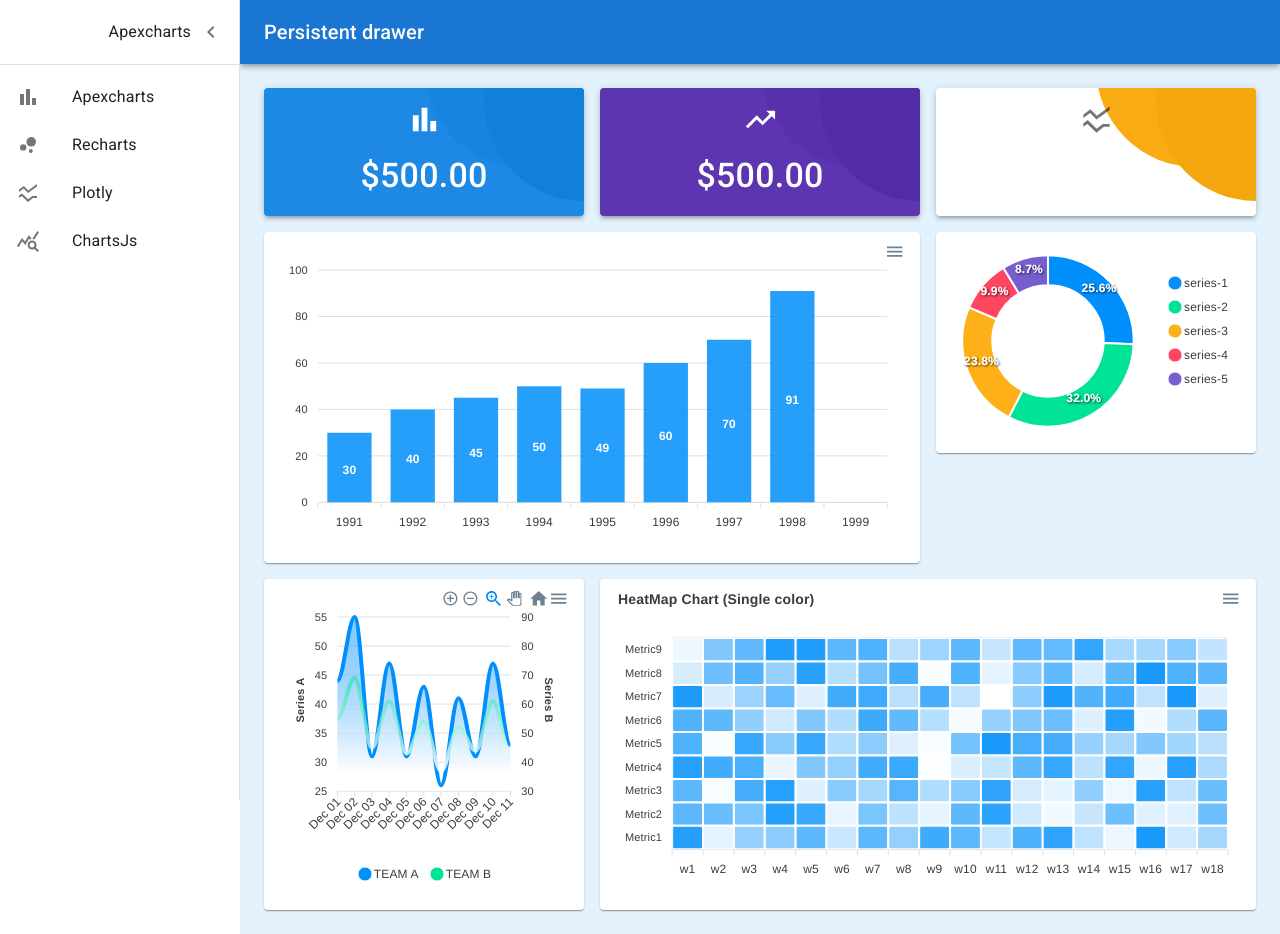
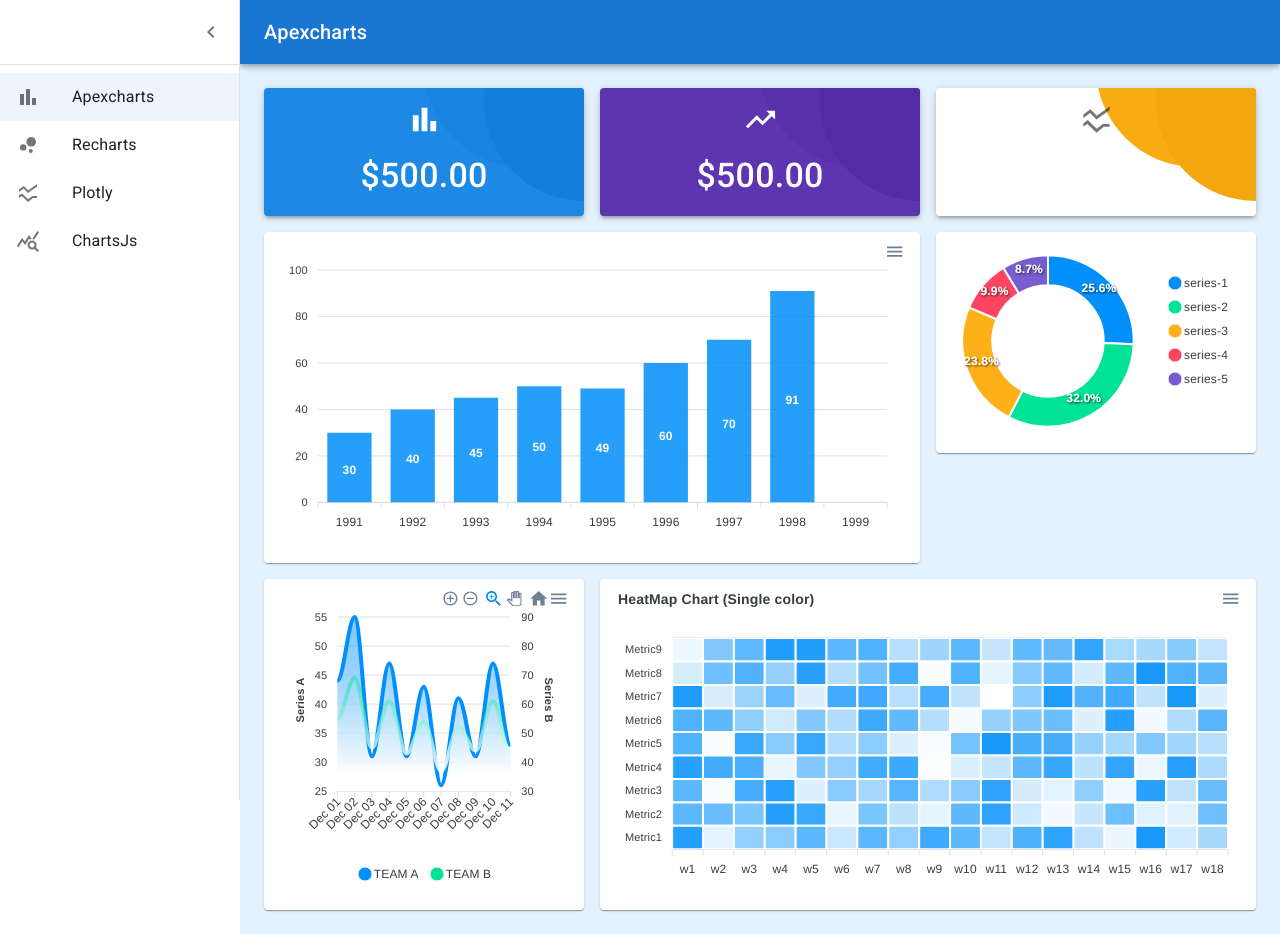
Before and after one commit to stefanygeraldine/dashboar, a React (Create React App) app: page / in a window 1280 px wide. Built offline with nearby package versions, Linux system fonts and the light colour scheme.

Commit message:
* rename navigation store * UnderConstruction component

```diff
--- a/src/app/store.ts
+++ b/src/app/store.ts
@@ -1,11 +1,11 @@
 import { configureStore, ThunkAction, Action } from '@reduxjs/toolkit';
 import counterReducer from '../features/counter/counterSlice';
-import menuReducer from '../features/menu/menuSlice';
+import navigationReducer from '../features/navigation/navigationSlice';
 
 export const store = configureStore({
   reducer: {
     counter: counterReducer,
-    menu: menuReducer,
+    navigation: navigationReducer,
   },
 });
 
--- a/src/components/Content.tsx
+++ b/src/components/Content.tsx
@@ -8,7 +8,8 @@
 //Components
 import ApexCharts from "../features/apexCharts/ApexCharts";
 import {useAppSelector} from "../app/hooks";
-import {selectedMenu} from "../features/menu/menuSlice";
+import {selectedMenu} from "../features/navigation/navigationSlice";
+import UnderConstruction from "./UnderConstruction";
 
 const shouldForwardProp = (prop: string) => prop !== 'open'
 
@@ -25,9 +26,7 @@
             <Main open={open}>
                 <DrawerHeader />
                 {menu === 'Apexcharts' &&  <ApexCharts/>}
-                {menu === 'ChartsJs' &&  <h1>ChartsJs</h1>}
-                {menu === 'Plotly' &&  <h1>Plotly</h1>}
-                {menu === 'Recharts' &&  <h1>Recharts</h1>}
+                {menu !== 'Apexcharts' &&  <UnderConstruction/>}
             </Main>
     )
 }
--- a/src/components/Header.tsx
+++ b/src/components/Header.tsx
@@ -12,6 +12,8 @@
 
 // interfaces
 import {IAppBarProps, Props} from "../interfaces";
+import {useAppSelector} from "../app/hooks";
+import {selectedMenu} from "../features/navigation/navigationSlice";
 
 const shouldForwardProp = (prop: string) => prop !== 'open'
 
@@ -20,6 +22,7 @@
 
 
 const Header = (props: Props) => {
+    const menu = useAppSelector(selectedMenu);
     const { open, handleDrawer } = props
     return(
         <AppBar position="fixed" open={open}>
@@ -34,7 +37,7 @@
                     <MenuIcon />
                 </IconButton>
                 <Typography variant="h6" noWrap component="div">
-                    Persistent drawer
+                    { menu }
                 </Typography>
             </Toolbar>
         </AppBar>
--- a/src/components/SideBar.tsx
+++ b/src/components/SideBar.tsx
@@ -1,4 +1,3 @@
-import {drawerHeaderStyle, drawerStyle} from "../styles/styleComponents";
 import IconButton from "@mui/material/IconButton";
 import ChevronLeftIcon from "@mui/icons-material/ChevronLeft";
 import ChevronRightIcon from "@mui/icons-material/ChevronRight";
@@ -10,68 +9,78 @@
 import ListItemText from "@mui/material/ListItemText";
 import Drawer from "@mui/material/Drawer";
 import {styled, useTheme} from "@mui/material/styles";
-import {Props} from "../interfaces";
 import BarChartIcon from '@mui/icons-material/BarChart';
 import BubbleChartIcon from '@mui/icons-material/BubbleChart';
 import SsidChartIcon from '@mui/icons-material/SsidChart';
 import QueryStatsIcon from '@mui/icons-material/QueryStats';
-import {useAppDispatch, useAppSelector} from "../app/hooks";
-import {setView, selectedMenu} from "../features/menu/menuSlice";
+import SvgIcon  from "@mui/material/SvgIcon";
+
+//styles
+import {drawerHeaderStyle, drawerStyle} from "../styles/styleComponents";
+
+//redux
+import { useAppDispatch, useAppSelector } from "../app/hooks";
+import { setView, selectedMenu } from "../features/navigation/navigationSlice";
+
+// interfaces
+import { Props, chartTypeString } from "../interfaces"
 
 
 const DrawerHeader = styled('div')(({ theme }) => (drawerHeaderStyle(theme)));
 
+interface ItemMenu {
+    title: chartTypeString,
+    Icon: typeof SvgIcon,
+}
+
 const SideBar = (props: Props) => {
+    const dispatch = useAppDispatch();
     const menu = useAppSelector(selectedMenu);
-    const dispatch = useAppDispatch();
-
     const { open, handleDrawer } = props
     const theme = useTheme();
+
+
+    const items : ItemMenu[] = [
+        {
+            title: 'Apexcharts',
+            Icon: BarChartIcon,
+        },
+        {
+            title: 'Recharts',
+            Icon: BubbleChartIcon,
+        },
+        {
+            title: 'Plotly',
+            Icon: SsidChartIcon,
+        },
+        {
+            title: 'ChartsJs',
+            Icon: QueryStatsIcon,
+        },
+
+    ]
 
     return(
         <Drawer sx={drawerStyle()} variant="persistent" anchor="left" open={open}>
             <DrawerHeader>
-                {menu}
                 <IconButton onClick={()=>handleDrawer(false)}>
                     {theme.direction === 'ltr' ? <ChevronLeftIcon /> : <ChevronRightIcon />}
                 </IconButton>
             </DrawerHeader>
             <Divider />
             <List>
-                    <ListItem disablePadding>
-                        <ListItemButton  onClick={() => dispatch(setView('Apexcharts'))}>
-                            <ListItemIcon>
-                                <BarChartIcon/>
-                            </ListItemIcon>
-                            <ListItemText primary="Apexcharts" />
-                        </ListItemButton>
-                    </ListItem>
-                    <ListItem disablePadding>
-                        <ListItemButton  onClick={() => dispatch(setView('Recharts'))}>
-                            <ListItemIcon>
-                                <BubbleChartIcon/>
-                            </ListItemIcon>
-                            <ListItemText primary="Recharts" />
-                        </ListItemButton>
-                    </ListItem>
-                    <ListItem disablePadding>
-                        <ListItemButton  onClick={() => dispatch(setView('Plotly'))}>
-                            <ListItemIcon>
-                                <SsidChartIcon/>
-                            </ListItemIcon>
-                            <ListItemText primary="Plotly" />
-                        </ListItemButton>
-                    </ListItem>
-                    <ListItem disablePadding>
-                        <ListItemButton  onClick={() => dispatch(setView('ChartsJs'))}>
-                            <ListItemIcon>
-                                <QueryStatsIcon/>
-                            </ListItemIcon>
-                            <ListItemText primary="ChartsJs" />
-                        </ListItemButton>
-                    </ListItem>
-
-
+                {items.map( ({title, Icon }) => {
+                    return(
+                        <ListItem disablePadding key={title} selected={menu === title}>
+                            <ListItemButton  onClick={() => dispatch(setView(title))}>
+                                <ListItemIcon>
+                                    <Icon/>
+                                </ListItemIcon>
+                                <ListItemText primary={title} />
+                            </ListItemButton>
+                        </ListItem>
+                    )
+                })}
             </List>
         </Drawer>
     )
--- /dev/null
+++ b/src/components/UnderConstruction.tsx
@@ -0,0 +1,10 @@
+import bg from "../assets/welding_work.jpg"
+const sectionStyle = {
+    width: "100%",
+};
+
+const UnderConstruction = () =>{
+    return(<img  style={sectionStyle} src={bg} alt="bg"/>)
+}
+
+export default UnderConstruction
--- a/src/features/menu/menuSlice.ts
+++ /dev/null
@@ -1,32 +0,0 @@
-import { createSlice, PayloadAction } from '@reduxjs/toolkit';
-import { RootState } from '../../app/store';
-
-export interface MenuState {
-  name:'Apexcharts' | 'Recharts' | 'Plotly' | 'ChartsJs'
-}
-
-const initialState: MenuState = {
-  name: 'Apexcharts',
-};
-
-
-export const menuSlice = createSlice({
-  name: 'menu',
-  initialState,
-  // The `reducers` field lets us define reducers and generate associated actions
-  reducers: {
-    // Use the PayloadAction type to declare the contents of `action.payload`
-    setView: (state, action) => {
-      state.name = action.payload;
-    },
-  },
-});
-
-export const { setView } = menuSlice.actions;
-
-// The function below is called a selector and allows us to select a value from
-// the state. Selectors can also be defined inline where they're used instead of
-// in the slice file. For example: `useSelector((state: RootState) => state.counter.value)`
-export const selectedMenu = (state: RootState) => state.menu.name;
-
-export default menuSlice.reducer;
--- /dev/null
+++ b/src/features/navigation/navigationSlice.ts
@@ -0,0 +1,24 @@
+import { createSlice, PayloadAction } from "@reduxjs/toolkit";
+import { RootState } from "../../app/store";
+import { NavigationState, chartTypeString } from "../../interfaces"
+
+const initialState: NavigationState = {
+  name: 'Apexcharts',
+};
+
+export const navigationSlice = createSlice({
+  name: 'menu',
+  initialState,
+  // The `reducers` field lets us define reducers and generate associated actions
+  reducers: {
+    // Use the PayloadAction type to declare the contents of `action.payload`
+    setView: (state, action: PayloadAction<chartTypeString>) => {
+      state.name = action.payload;
+    },
+  },
+});
+
+export const { setView } = navigationSlice.actions;
+export const selectedMenu = (state: RootState) => state.navigation.name;
+
+export default navigationSlice.reducer;
--- a/src/interfaces.ts
+++ b/src/interfaces.ts
@@ -12,3 +12,9 @@
 export interface ChartProps {
     height: number,
 }
+
+export type chartTypeString = 'Apexcharts' | 'Recharts' | 'Plotly' | 'ChartsJs'
+
+export interface NavigationState {
+    name: chartTypeString
+}
```
Also changed, not shown: src/assets/welding_work.jpg (added), 1 other file (tests, documents, lock files or other folders).
